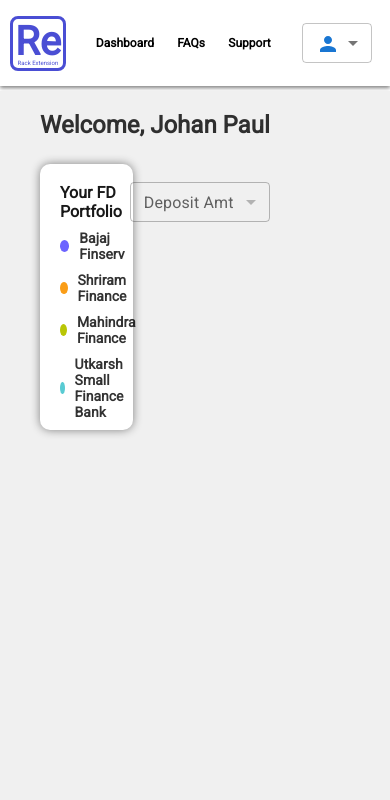
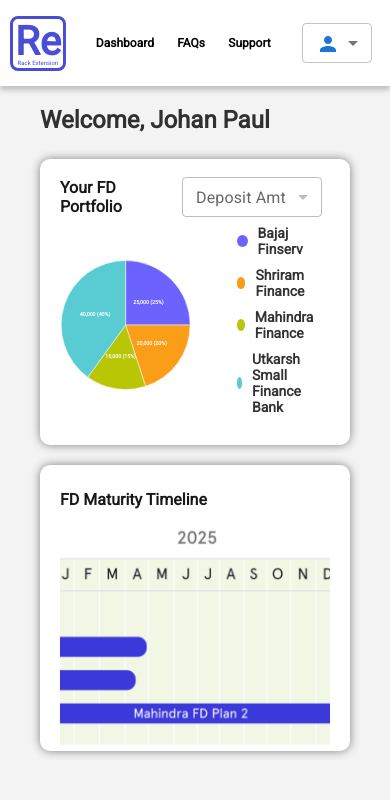
Before and after one commit to AbuQamar7379/Abstrabit-Dashboard, a React (Create React App) app: page / in a window 390 px wide. Shown: the top 800 px of the page. Built offline with nearby package versions, Linux system fonts and the light colour scheme.

Commit message:
Implement FDs Maturity Timeline Card

```diff
--- /dev/null
+++ b/src/components/Cards/Maturity/FdTimeline.jsx
@@ -0,0 +1,25 @@
+import React from "react";
+import styles from "./FdTimeline.module.css";
+import timeline from "./Timeline.png";
+
+/**
+ * FdMaturityTimelineChart component displays the FD Maturity Timeline Chart.
+ *
+ * @component
+ * @example
+ * return (
+ *   <FdMaturityTimelineChart />
+ * )
+ */
+const FdMaturityTimelineChart = () => {
+  return (
+    <div className={styles.timelineChartWrapper}>
+      <h4>FD Maturity Timeline</h4>
+      <div className={styles.timelineParent}>
+        <img src={timeline} alt="Timeline" />
+      </div>
+    </div>
+  );
+};
+
+export default FdMaturityTimelineChart;
--- /dev/null
+++ b/src/components/Cards/Maturity/FdTimeline.module.css
@@ -0,0 +1,26 @@
+.timelineChartWrapper {
+  background-color: #ffffff;
+  padding: 25px 20px 5px 20px;
+  box-shadow: 0px 0px 10px gray;
+  border-radius: 10px;
+  width: 100%;
+  height: 286px;
+  display: flex;
+  flex-direction: column;
+  justify-content: space-between;
+}
+
+.timelineChartWrapper h4 {
+  opacity: 0.9;
+}
+
+.timelineParent {
+  width: 100%;
+  height: 90%;
+}
+
+.timelineParent img {
+  width: 100%;
+  height: 100%;
+  object-fit: cover;
+}
--- a/src/components/Cards/Portfolio/FdPortfolio.module.css
+++ b/src/components/Cards/Portfolio/FdPortfolio.module.css
@@ -1,46 +1,46 @@
-.customLegendWrapper{
-    display : "flex";
-    flex-direction : column;
+.customLegendWrapper {
+  display: flex;
+  flex-direction: column;
   align-items: flex-start;
 }
 
-.customLegendParent{
+.customLegendParent {
   display: flex;
   align-items: center;
   margin-bottom: 10px;
 }
 
-.customLegendColor{
+.customLegendColor {
   width: 12px;
   height: 12px;
   border-radius: 50%;
   margin-right: 10px;
 }
 
-.customLabel{
+.customLabel {
   font-size: 14px;
   font-weight: 600;
   word-wrap: break-word;
   opacity: 0.8;
 }
 
-.pieChartWrapper{
+.pieChartWrapper {
   background-color: #ffffff;
-    padding: 10px 20px 0 20px;
+  padding: 10px 20px 20px 20px;
   box-shadow: 0px 0px 10px gray;
   border-radius: 10px;
 }
 
-.pieHead{
+.pieHead {
   display: flex;
   justify-content: space-between;
   align-items: center;
 }
-.pieHead h4{
+.pieHead h4 {
   opacity: 0.9;
 }
 
-.pieParent{
+.pieParent {
   display: flex;
   align-items: center;
 }
--- a/src/components/Cards/Portfolio/styles.css
+++ b/src/components/Cards/Portfolio/styles.css
@@ -1,3 +1,3 @@
-.css-1u0lry5-MuiChartsLegend-root{
-    display : none !important;
+.css-1u0lry5-MuiChartsLegend-root {
+  display: none !important;
 }
--- a/src/components/Dashboard/Dashboard.jsx
+++ b/src/components/Dashboard/Dashboard.jsx
@@ -1,5 +1,6 @@
-import PieChartCard from '../Cards/Portfolio/FdPortfolio';
-import styles from './Dashboard.module.css';
+import PieChartCard from "../Cards/Portfolio/FdPortfolio";
+import styles from "./Dashboard.module.css";
+import FdMaturity from "../Cards/Maturity/FdTimeline";
 
 /**
  * Dashboard component represents the main dashboard view for the user.
@@ -17,6 +18,9 @@
         <div className={styles.fdPieParent}>
           <PieChartCard />
         </div>
+        <div className={styles.fdMaturityParent}>
+          <FdMaturity />
+        </div>
       </div>
     </div>
   );
--- a/src/components/Dashboard/Dashboard.module.css
+++ b/src/components/Dashboard/Dashboard.module.css
@@ -1,21 +1,60 @@
-.dashboardWrapper{
+.dashboardWrapper {
   padding: 20px 40px 30px 40px;
   width: 100vw;
   height: 100vh;
-    margin-top: 5px;
-    background-color: hsl(0, 0%, 94%);
+  background-color: rgba(240, 240, 240, 0.8);
 }
 
-.welcome{
+.welcome {
   opacity: 0.8;
 }
 
-.fdWrapper{
+.fdWrapper {
   display: flex;
   gap: 20px;
   margin-top: 25px;
 }
 
-.fdPieParent{
+.fdPieParent {
   width: 30%;
 }
+
+.fdMaturityParent {
+  width: 100%;
+}
+
+@media screen and (max-width: 536px) {
+  .fdWrapper {
+    flex-direction: column;
+  }
+  .fdPieParent {
+    width: 100%;
+  }
+}
+
+@media screen and (min-width: 536px) and (max-width: 656px) {
+  .fdWrapper {
+    flex-direction: column;
+  }
+  .fdPieParent {
+    width: 80%;
+  }
+}
+
+@media screen and (min-width: 657px) and (max-width: 855px) {
+  .fdWrapper {
+    flex-direction: column;
+  }
+  .fdPieParent {
+    width: 60%;
+  }
+}
+
+@media screen and (min-width: 856px) and (max-width: 950px) {
+  .fdWrapper {
+    flex-direction: column;
+  }
+  .fdPieParent {
+    width: 40%;
+  }
+}
--- a/src/components/Navbar/Navbar.module.css
+++ b/src/components/Navbar/Navbar.module.css
@@ -4,7 +4,7 @@
   justify-content: space-between;
   align-items: center;
   padding: 15px 40px;
-  box-shadow: 0px 2px 4px gray;
+  box-shadow: 0px 4px 5px black;
 }
 
 .navlinks {
```
Also changed, not shown: src/components/Cards/Portfolio/FdPortfolio.jsx (+9 -7 lines), src/components/Cards/Maturity/Timeline.png (added), 1 other file (tests, documents, lock files or other folders). Lines whose indentation alone changed are shown as unchanged.
